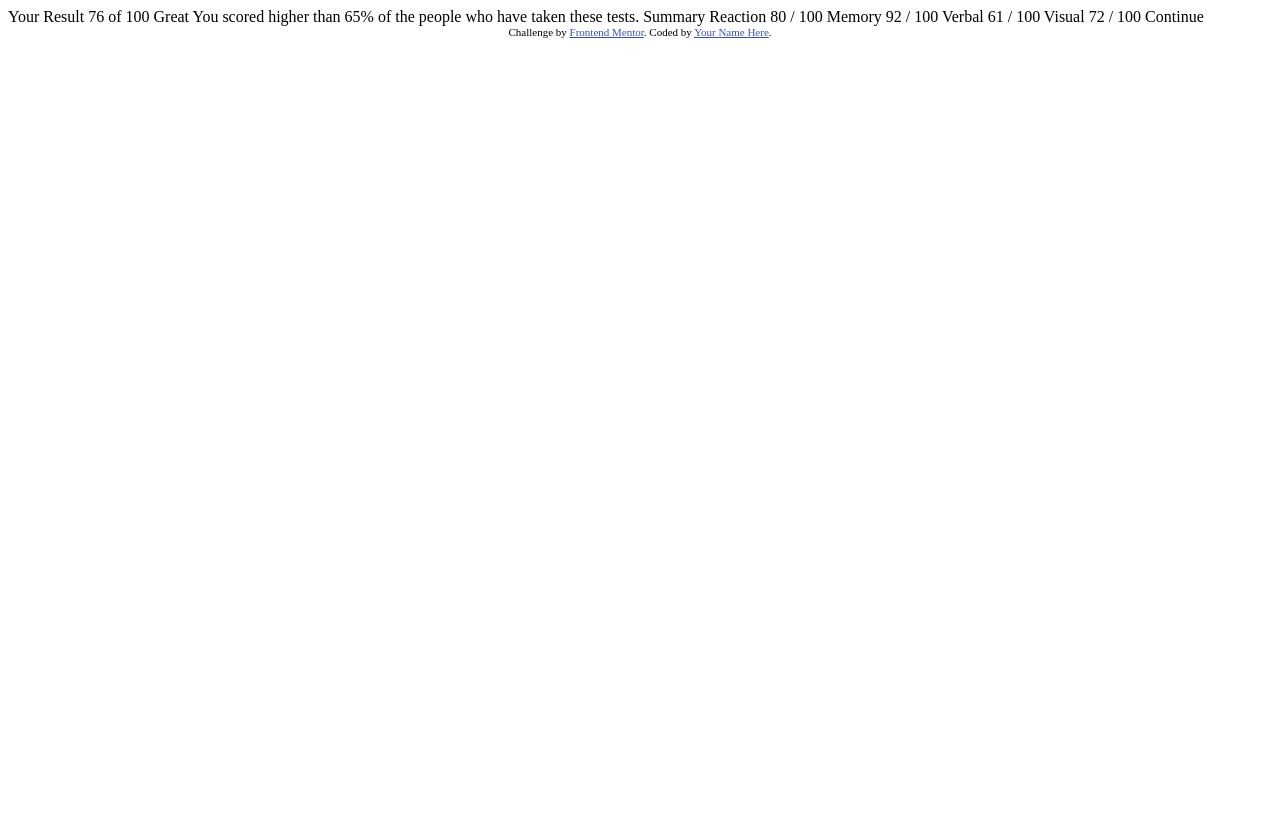
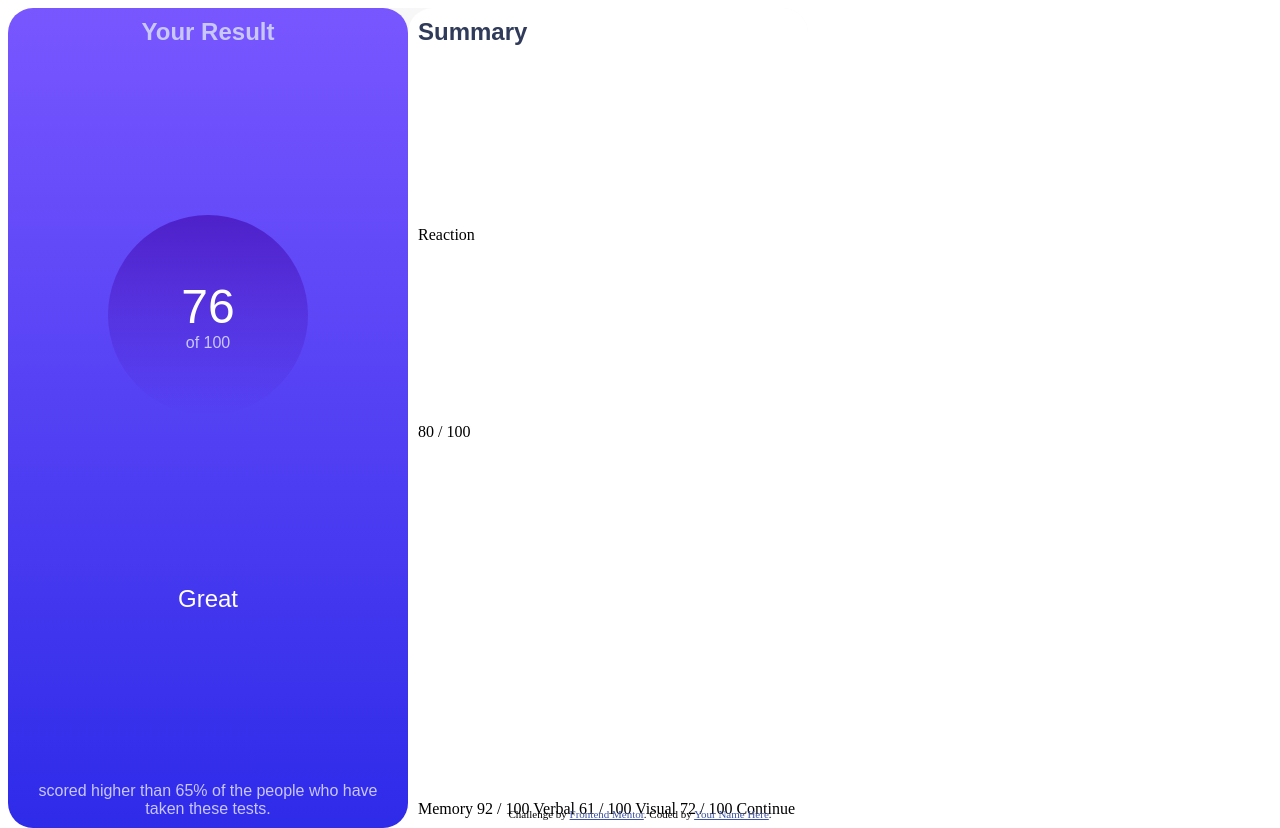
Before and after one commit to najmahoney/results-summary-component-main, a plain HTML site: page results-summary-component-main/index.html in a window 1280 px wide. Before the commit the page ends 800 px from the top, so only its background shows below. Drawn offline with Linux system fonts and the light colour scheme; a web font is replaced by a local one.

Commit message:
Dashboard created

```diff
--- a/results-summary-component-main/index.html
+++ b/results-summary-component-main/index.html
@@ -10,25 +10,112 @@
 
   <!-- Feel free to remove these styles or customise in your own stylesheet 👍 -->
   <style>
+    @import url(https://fonts.google.com/specimen/Hanken+Grotesk);
     .attribution { font-size: 11px; text-align: center; }
     .attribution a { color: hsl(228, 45%, 44%); }
+    .main {
+      display: flex;
+      flex-direction: row;
+      justify-content: space-between;
+      width: 100vh;
+      height: 100vh;
+      background-color: hsl(0, 0%, 97%);
+      border-radius: 25px;
+      padding: 0px;
+    }
+    .left-side-card {
+      display: flex;
+      flex-direction: column;
+      justify-content: space-between;
+      width: 50%;
+      height: 100vh;
+      background: linear-gradient(hsl(252, 100%, 67%), hsl(241, 81%, 54%) 100%);
+      border-radius: 25px;
+      padding: 10px;
+      text-align: center;
+    }
+    .left-title {
+      font-size: 1.5rem;
+      color: hsla(241, 100%, 89%);
+      font-family: "Hanken Grotesk", sans-serif;
+      font-weight: 700;
+    }
+    .circle {
+      display: flex;
+      flex-direction: column;
+      justify-content: center;
+      align-items: center;
+      width: 200px;
+      height: 200px;
+      background: linear-gradient(hsla(256, 72%, 46%, 1), hsla(240, 2%, 63%, 0));
+      border-radius: 50%;
+      margin: 0 auto;
+    }
+    .score {
+      font-size: 3rem;
+      font-weight: 800;
+      color: hsl(0, 0%, 100%);
+      font-family: "Hanken Grotesk", sans-serif;
+      font-weight: 500;
+    }
+    .out-of-100 {
+      font-size: 1rem;
+      font-weight: 500;
+      color: hsla(241, 100%, 89%);
+      font-family: "Hanken Grotesk", sans-serif;
+      font-weight: 500;
+    }
+    .score-reaction {
+      font-size: 1.5rem;
+      font-weight: 700;
+      color: hsl(0, 0%, 100%);
+      font-family: "Hanken Grotesk", sans-serif;
+      font-weight: 500;
+    }
+    .score-message {
+      font-size: 1rem;
+      font-weight: 500;
+      color: hsla(241, 100%, 89%);
+      font-family: "Hanken Grotesk", sans-serif;
+      font-weight: 500;
+    }
+    .right-side-card {
+      display: flex;
+      flex-direction: column;
+      justify-content: space-between;
+      width: 50%;
+      height: 100vh;
+      background-color: hsl(0, 0%, 100%);
+      border-radius: 25px;
+      padding: 10px;
+    }
+    .right-title {
+      font-size: 1.5rem;
+      color: hsl(224, 30%, 27%);
+      font-family: "Hanken Grotesk", sans-serif;
+      font-weight: 700;
+    }
+
   </style>
 </head>
 <body>
+  <div class="main">
+    <div class="left-side-card">
+      <div class="left-title">Your Result</div>
+      <div class="circle">
+        <div class="score">76</div>
+        <div class="out-of-100">of 100</div>
+      </div>
+      <div class="score-reaction">Great</div>
+      <div class="score-message">scored higher than 65% of the people who have taken these tests.</div>
+    </div>
+    <div class="right-side-card">
+      <div class="right-title">Summary</div>
 
-  Your Result
-  76
-  of 100
-
-  Great
-  You scored higher than 65% of the people who have taken these tests.
-
-  Summary
-
-  Reaction
+      <div class="summary-detail">Reaction</div>
       80 / 100
 
-  Memory
+      <div class=""></div>Memory
       92 / 100
 
       Verbal
@@ -38,6 +125,8 @@
       72 / 100
 
       Continue
+    </div>
+  </div>
 
   <div class="attribution">
     Challenge by <a href="https://www.frontendmentor.io?ref=challenge" target="_blank">Frontend Mentor</a>.
```
Lines whose indentation alone changed are shown as unchanged.
